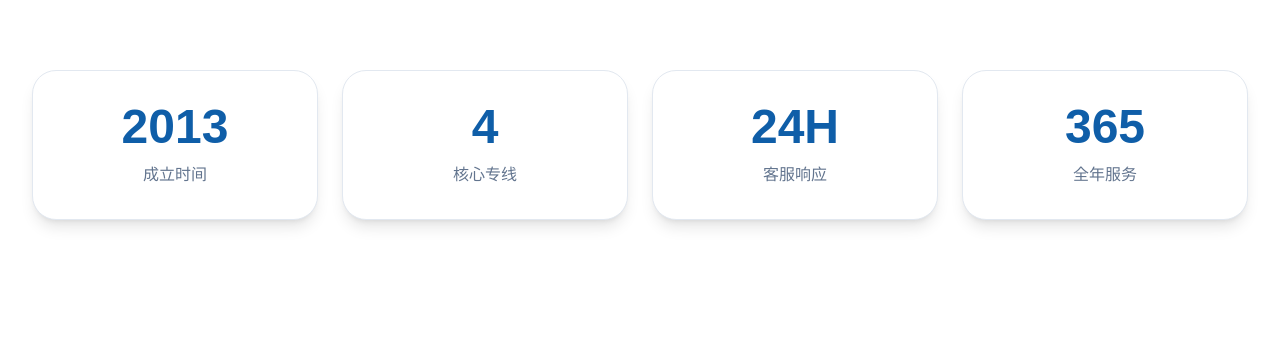
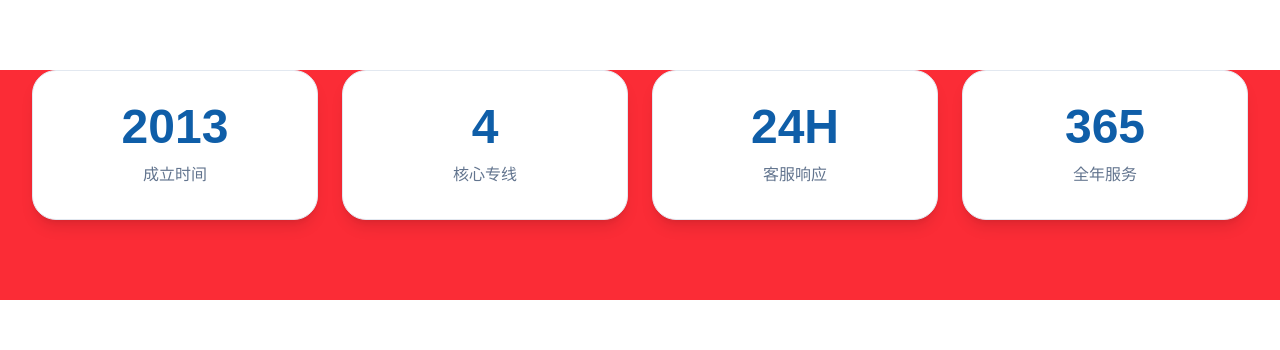
Before and after one commit to DelaiLogistics/delai-logistics, a Next.js app: page / in a window 1280 px wide. Shown: the part 724-1074 px from the top of the page. Built offline with nearby package versions, Linux system fonts and the light colour scheme.

Commit message:
Test HeroStats

```diff
--- a/components/hero/HeroStats.tsx
+++ b/components/hero/HeroStats.tsx
@@ -4,7 +4,7 @@ import { heroData } from './heroData';
 
 export default function HeroStats() {
   return (
-    <section className="bg-white pb-20">
+    <section className="bg-red-500 pb-20">
       <div className="mx-auto grid max-w-7xl grid-cols-2 gap-6 px-6 lg:grid-cols-4 lg:px-8">
 
         {heroData.stats.map((item) => (
```
